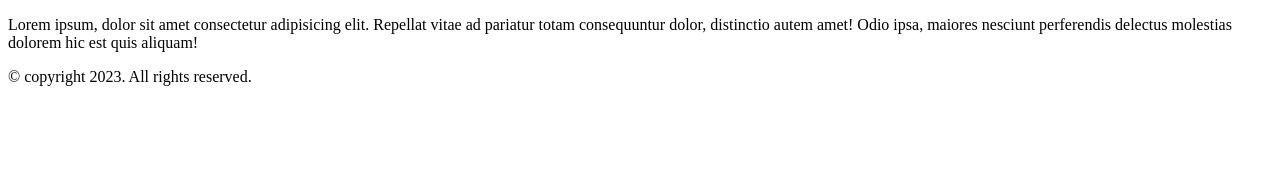
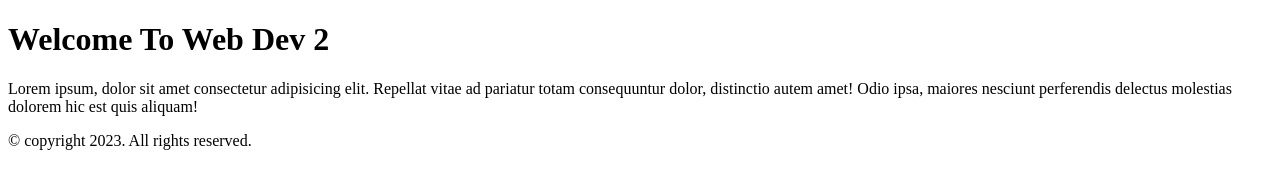
Before and after one commit to CarterGray1119/Web2, a plain HTML site: page index.html in a window 1280 px wide. Drawn offline with Linux system fonts and the light colour scheme.

Commit message:
adds index to file

```diff
--- a/index.html
+++ b/index.html
@@ -7,7 +7,9 @@
     <title>Week 1</title>
 </head>
 <body>
-    <header></header>
+    <header>
+        <h1>Welcome To Web Dev 2</h1>
+    </header>
     <main>
         <p>Lorem ipsum, dolor sit amet consectetur adipisicing elit. Repellat vitae ad pariatur totam consequuntur dolor, distinctio autem amet! Odio ipsa, maiores nesciunt perferendis delectus molestias dolorem hic est quis aliquam!</p>
     </main>
```
